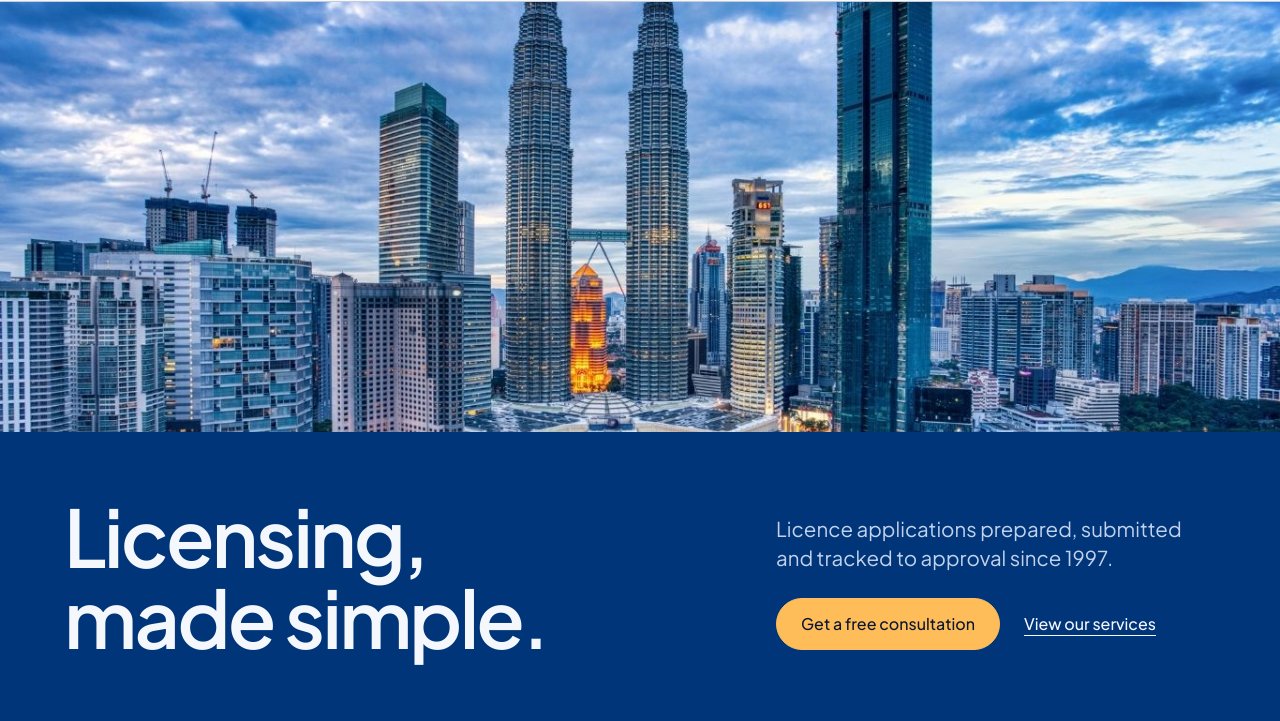
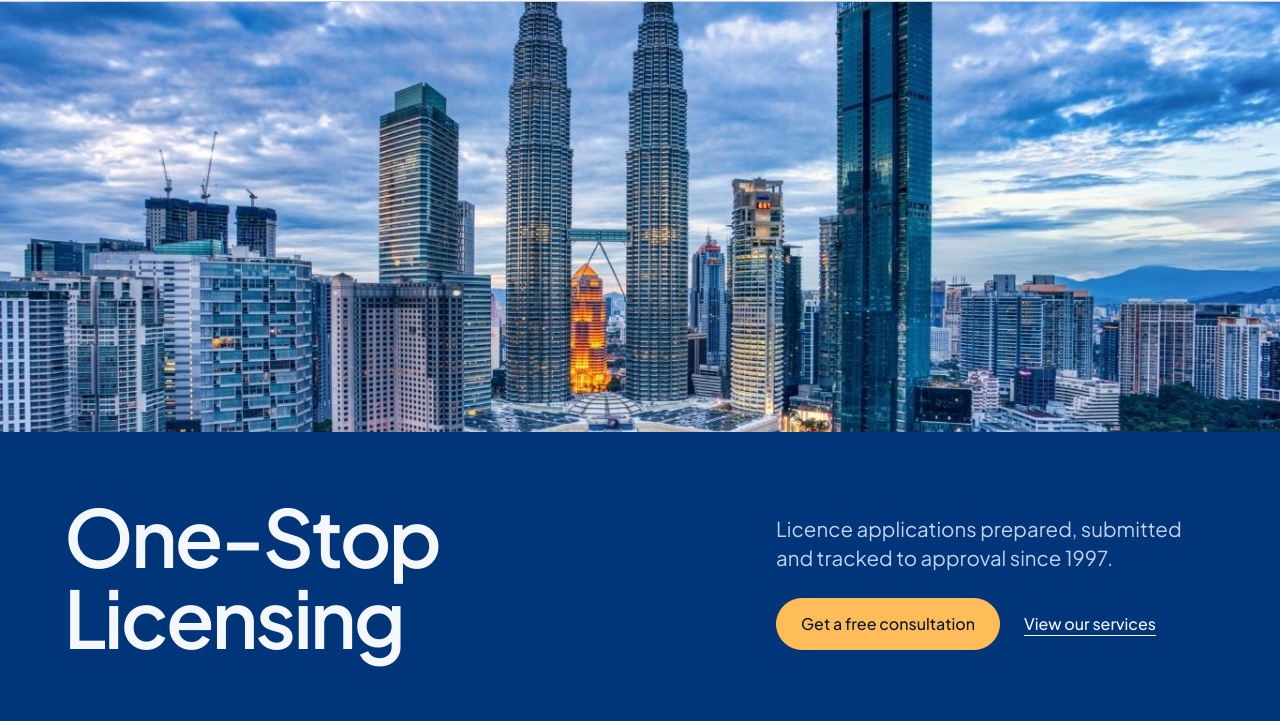
Before and after one commit to Cri3pyOnion/Toh-s-Sign-Website, a plain HTML site: page redesign/index.html in a window 1280 px wide. Shown: the part 79-800 px from the top of the page. Drawn offline with Linux system fonts and the light colour scheme.

Commit message:
Hero headline: One-Stop Licensing
Co-Authored-By: Claude Opus 5.5 <noreply@anthropic.com>

```diff
--- a/redesign/index.html
+++ b/redesign/index.html
@@ -48,7 +48,7 @@
       </figure>
       <div class="hero-base">
         <div class="container hero-grid">
-          <h1 id="hero-title" class="hero-title">Licensing, made simple.</h1>
+          <h1 id="hero-title" class="hero-title">One-Stop<br> Licensing</h1>
           <div class="hero-side">
             <p class="lead hero-lead">Licence applications prepared, submitted and tracked to approval since 1997.</p>
             <div class="hero-actions">
```
